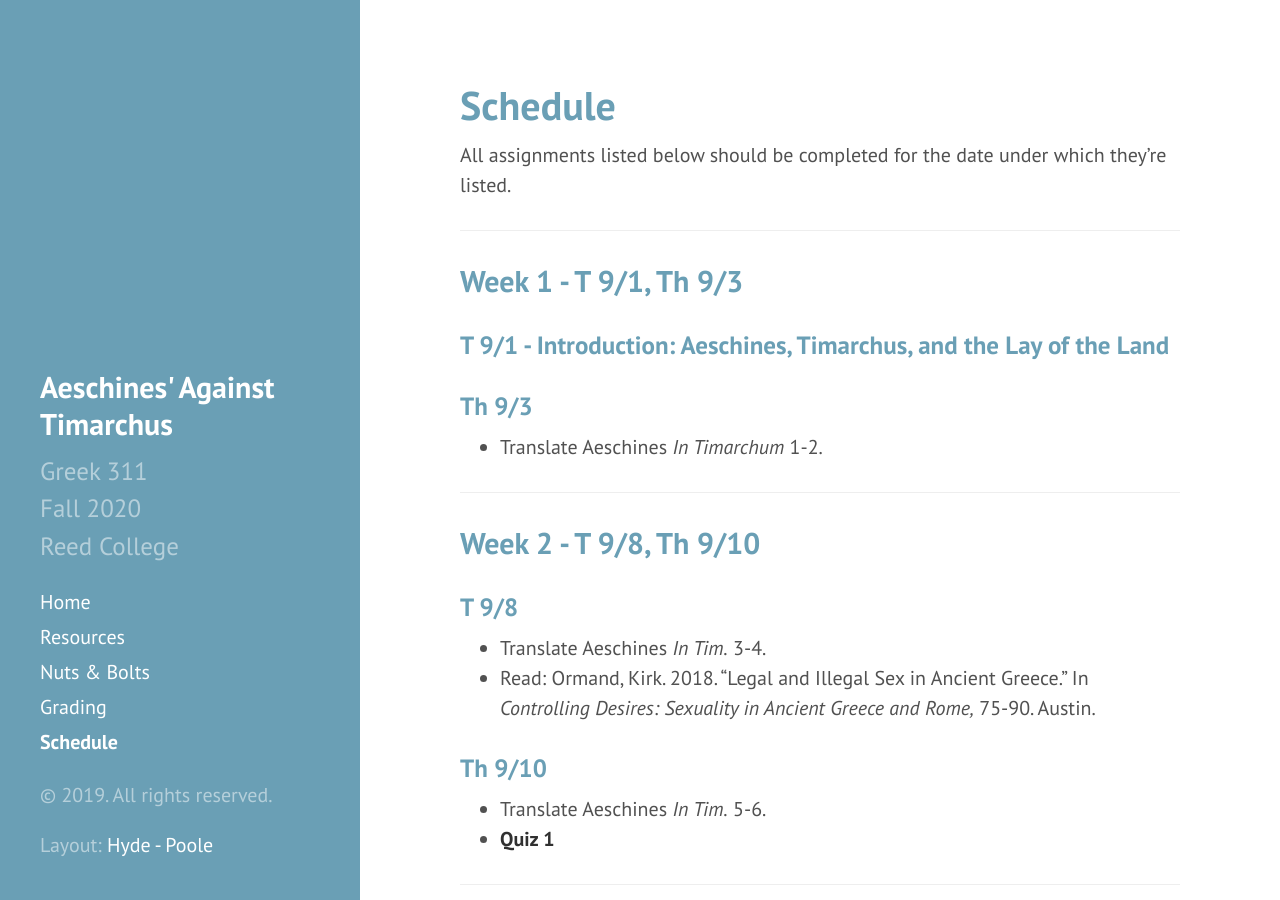
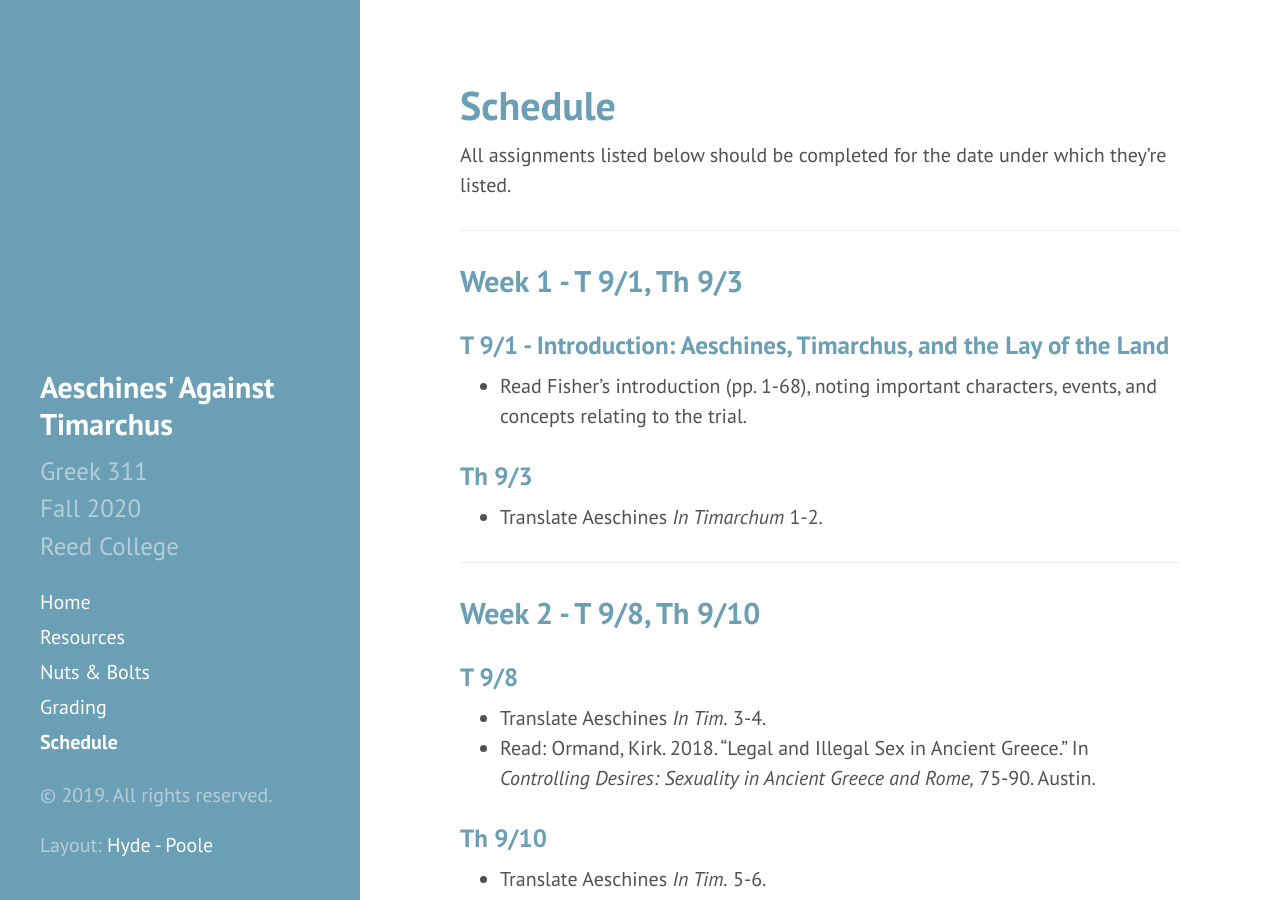
Before and after one commit to DLibatique/Greek311-F20, a Jekyll site: the page built from _pages/5-schedule.md, in a window 1280 px wide and 900 px high. Built offline with Jekyll 4.4.1, drawn with Linux system fonts in a browser that asks for light colours.

Commit message:
added assignment to first day

```diff
--- a/_pages/5-schedule.md
+++ b/_pages/5-schedule.md
@@ -11,6 +11,7 @@ All assignments listed below should be completed for the date under which they'r
 ## Week 1 - T 9/1, Th 9/3
 
 ### T 9/1 - Introduction: Aeschines, Timarchus, and the Lay of the Land
+- Read Fisher’s introduction (pp. 1-68), noting important characters, events, and concepts relating to the trial.
 
 ### Th 9/3
 - Translate Aeschines *In Timarchum* 1-2.
```
